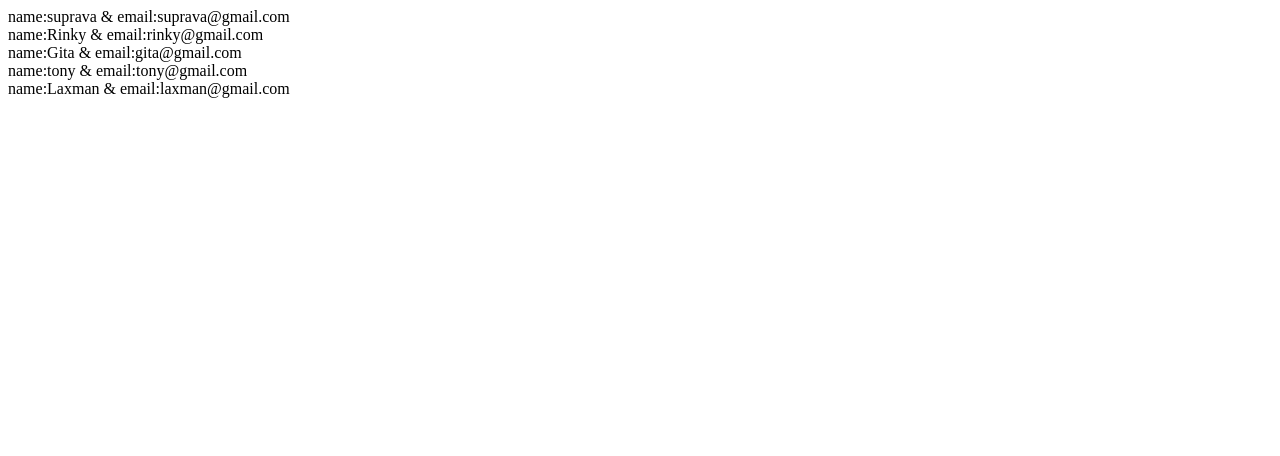
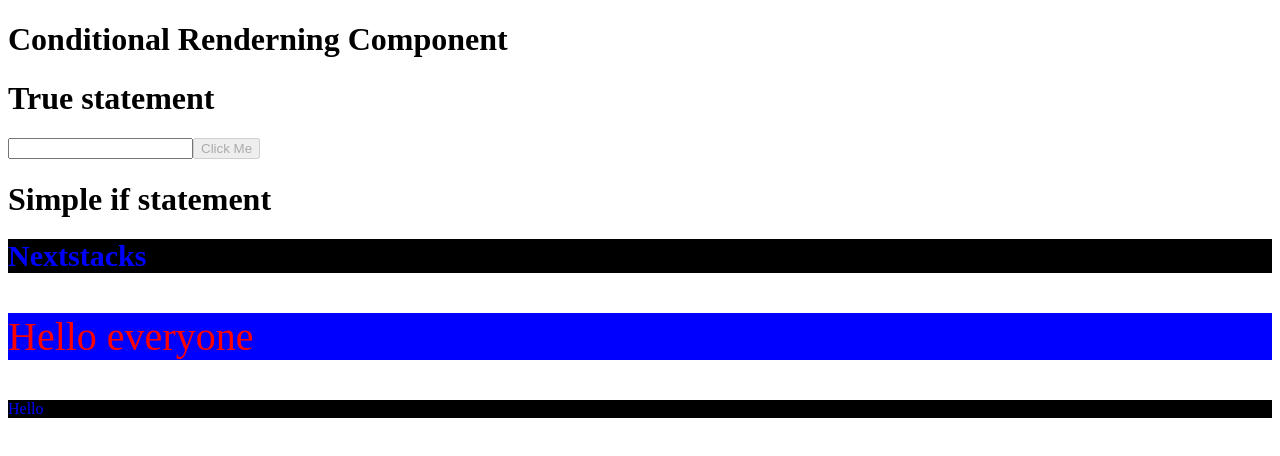
Before and after one commit to suprava16/react_session_9, a React (Create React App) app: page / in a window 1280 px wide. Shown: the top 456 px of the page. Built offline with nearby package versions, Linux system fonts and the light colour scheme.

Commit message:
conditonal renderning and styling

```diff
--- a/src/App.js
+++ b/src/App.js
@@ -2,6 +2,7 @@
 import ArrayObject from "./classcomponent/Array/ArrayObject"
 import Array_Test from "./classcomponent/Array/Array_Test"
 import ChangeEvent from "./classcomponent/ChangeEvent"
+import Conditions from "./classcomponent/ConditionalRenderning/Conditions"
 import Greet from "./classcomponent/Greet"
 import Propsdata from "./classcomponent/Propsdata"
 import Statevariable from "./classcomponent/Statevariable"
@@ -14,7 +15,8 @@
         {/* <Statevariable/> */}
         {/* <ChangeEvent/> */}
         {/* <Array_Test/> */}
-        <ArrayObject/>
+        {/* <ArrayObject/> */}
+        <Conditions/>
       </div>
     )
   }
--- /dev/null
+++ b/src/classcomponent/ConditionalRenderning/Conditions.js
@@ -0,0 +1,35 @@
+import React from "react"
+import "./Style.css"
+export default class Conditions extends React.Component {
+  constructor() {
+    super()
+    this.state = {
+      text: "suprava",
+      data: ""
+    }
+  }
+  render() {
+    return (
+      <div>
+        <h1>Conditional Renderning Component</h1>
+        {this.state.text === "suprava" ? <h1>True statement</h1> : <h1>False statement</h1>}
+
+        <input type="text" onChange={(event) => {
+          this.setState({
+            data: event.target.value
+          })
+        }} />
+        <button disabled={this.state.data===""?true:false}>Click Me</button>
+
+        {/* alternative of simple if statement */}
+        {this.state.text==="suprava" &&
+        <h1>Simple if statement</h1>}
+
+        {/* how to use css code */}
+        <h1 style={{color:"blue",fontSize:"30px",backgroundColor:"black"}}>Nextstacks</h1>
+        <p>Hello everyone</p>
+        <div className="div1" >Hello</div>
+      </div>
+    )
+  }
+}
--- /dev/null
+++ b/src/classcomponent/ConditionalRenderning/Style.css
@@ -0,0 +1,9 @@
+p{
+  color: red;
+  background-color: blue;
+  font-size: 40px;
+}
+.div1{
+  color:blue;
+  background-color: black;
+}
```
